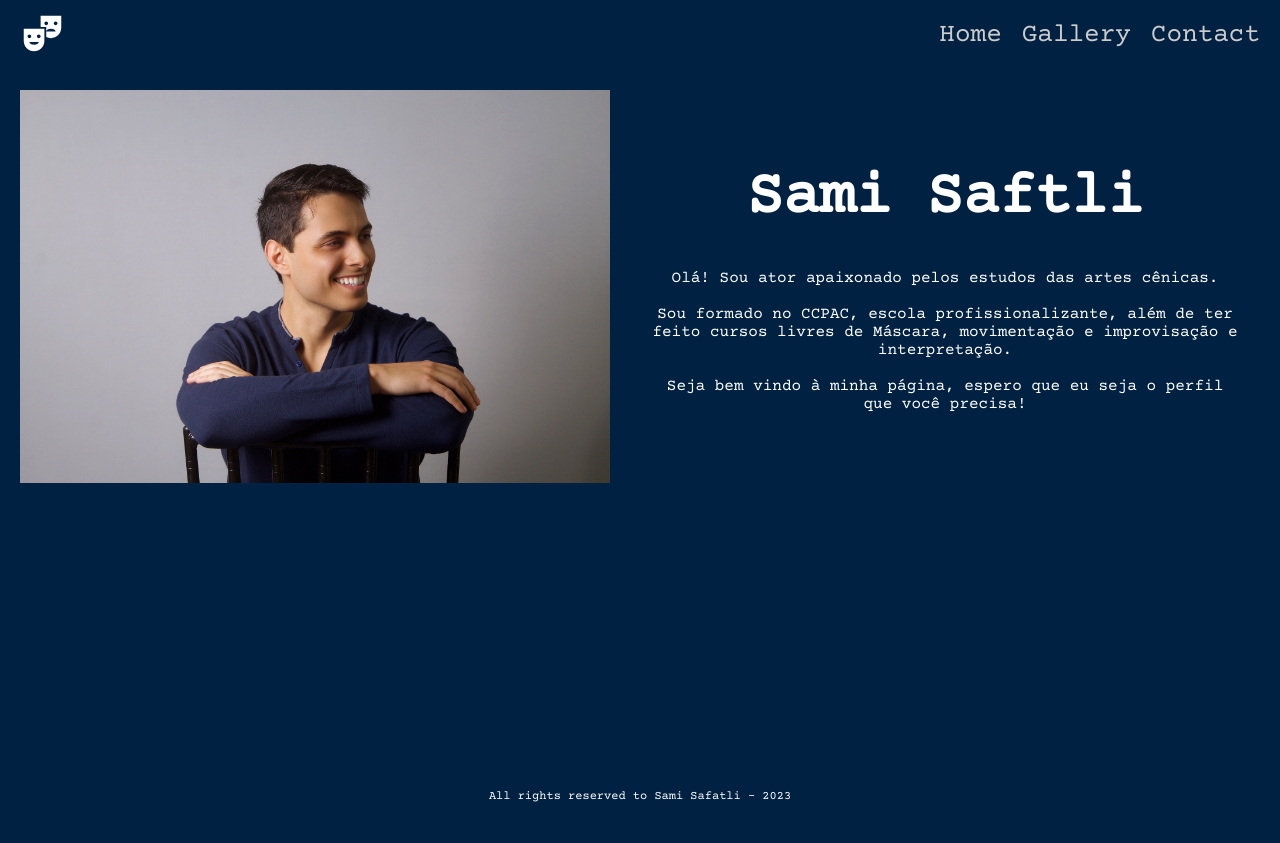
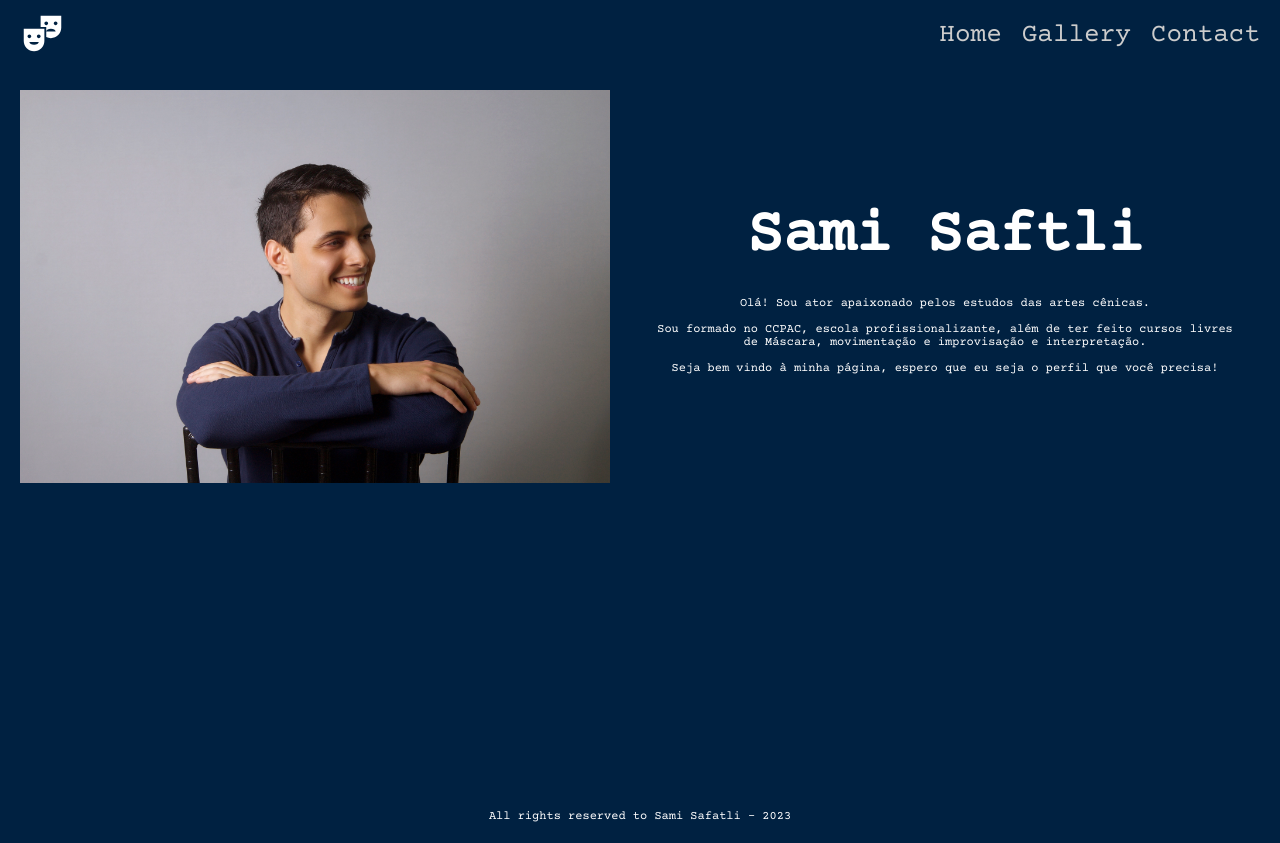
Before and after one commit to samisafatli/PortfolioGallery, a React (Vite) app: page / in a window 1280 px wide. Before the commit the page ends 803 px from the top, so only its background shows below. Built offline with nearby package versions, Linux system fonts and the light colour scheme.

Commit message:
Update Footer component

```diff
--- /dev/null
+++ b/src/Components/Footer/Footer.css
@@ -0,0 +1,5 @@
+.container{
+    text-align: center;
+    font-size:12px;
+    color: #fff;
+}
--- a/src/Components/Footer/Footer.tsx
+++ b/src/Components/Footer/Footer.tsx
@@ -1,7 +1,9 @@
+import './Footer.css'
+
 export const Footer = () => {
   return (
-    <div style={{textAlign: "center"}}>
-      <p style={{ fontSize:"12px",color:"white"}}>All rights reserved to Sami Safatli - 2023</p>
+    <div className='container'>
+      <p>All rights reserved to Sami Safatli - 2023</p>
     </div>
   )
 }
```
